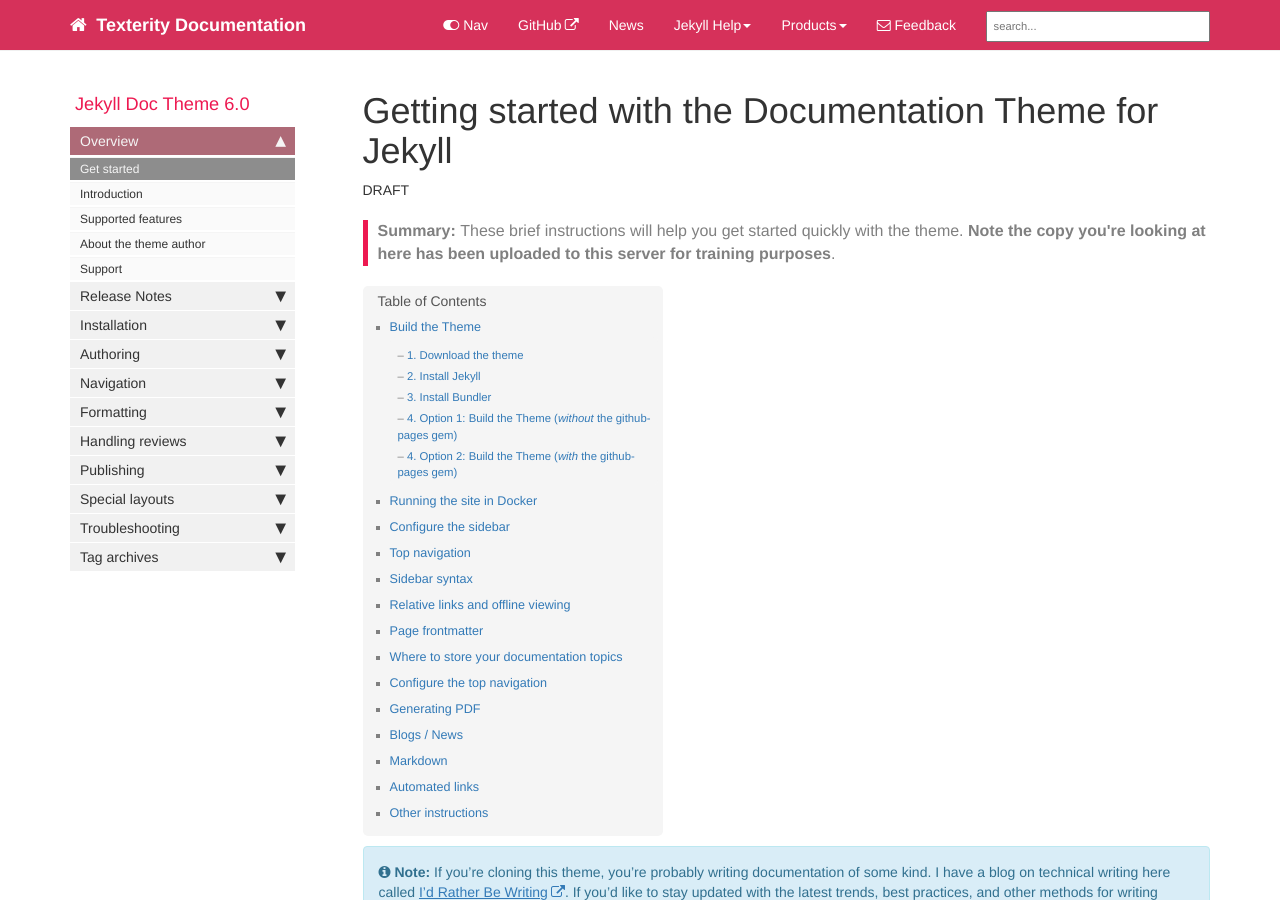
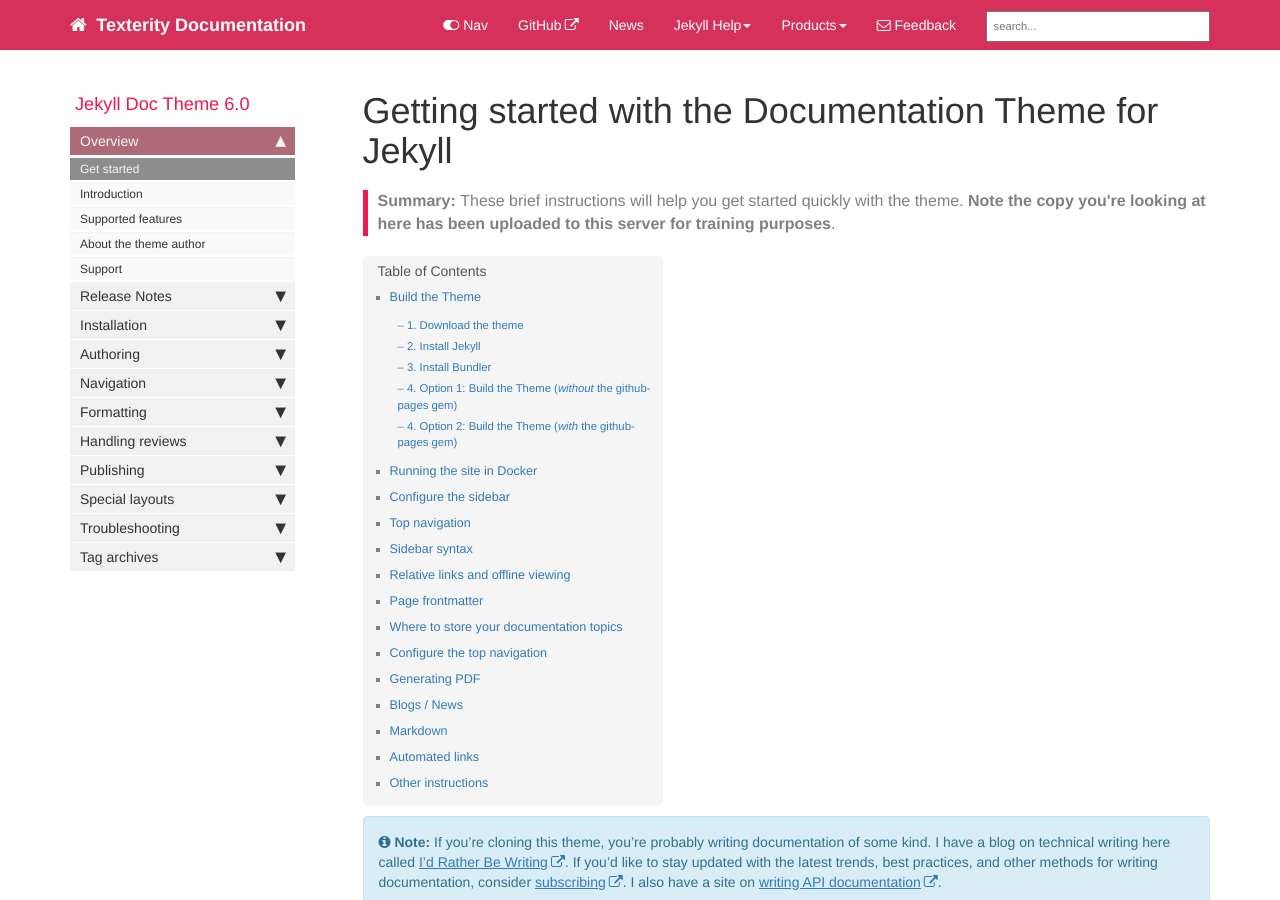
Before and after one commit to Texterity/January, a Jekyll site: the page built from docs/index.md, in a window 1280 px wide and 900 px high. Built offline with Jekyll 4.4.1, drawn with Linux system fonts in a browser that asks for light colours; nearby versions of some CDN libraries; comment, search, counter and statistics services are not loaded.

Commit message:
Remove watermark div

```diff
--- a/docs/_layouts/page.html
+++ b/docs/_layouts/page.html
@@ -28,9 +28,6 @@ layout: default
 
 {% endif %}
 
-<div id="watermark">
-  <p id="bg-text">DRAFT</p>
-	</div>
 
 <div class="post-content">
 
```
